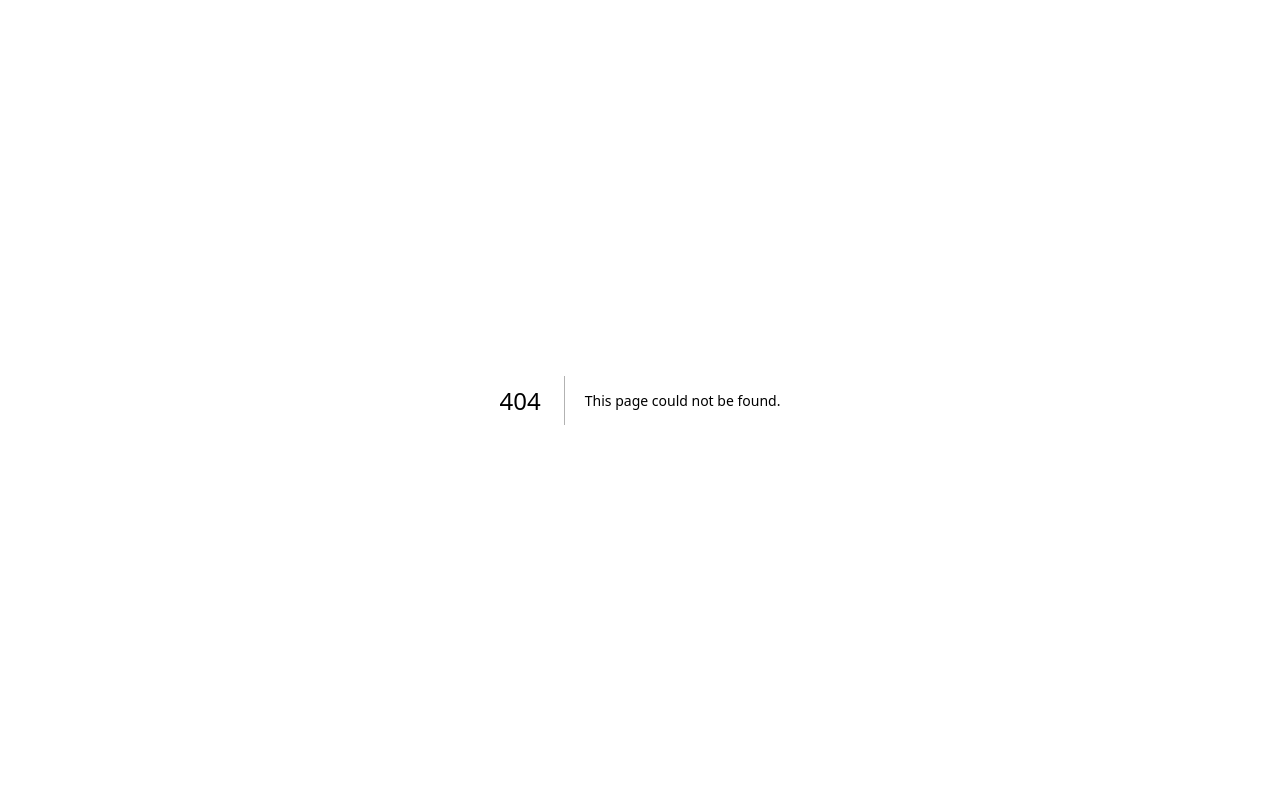
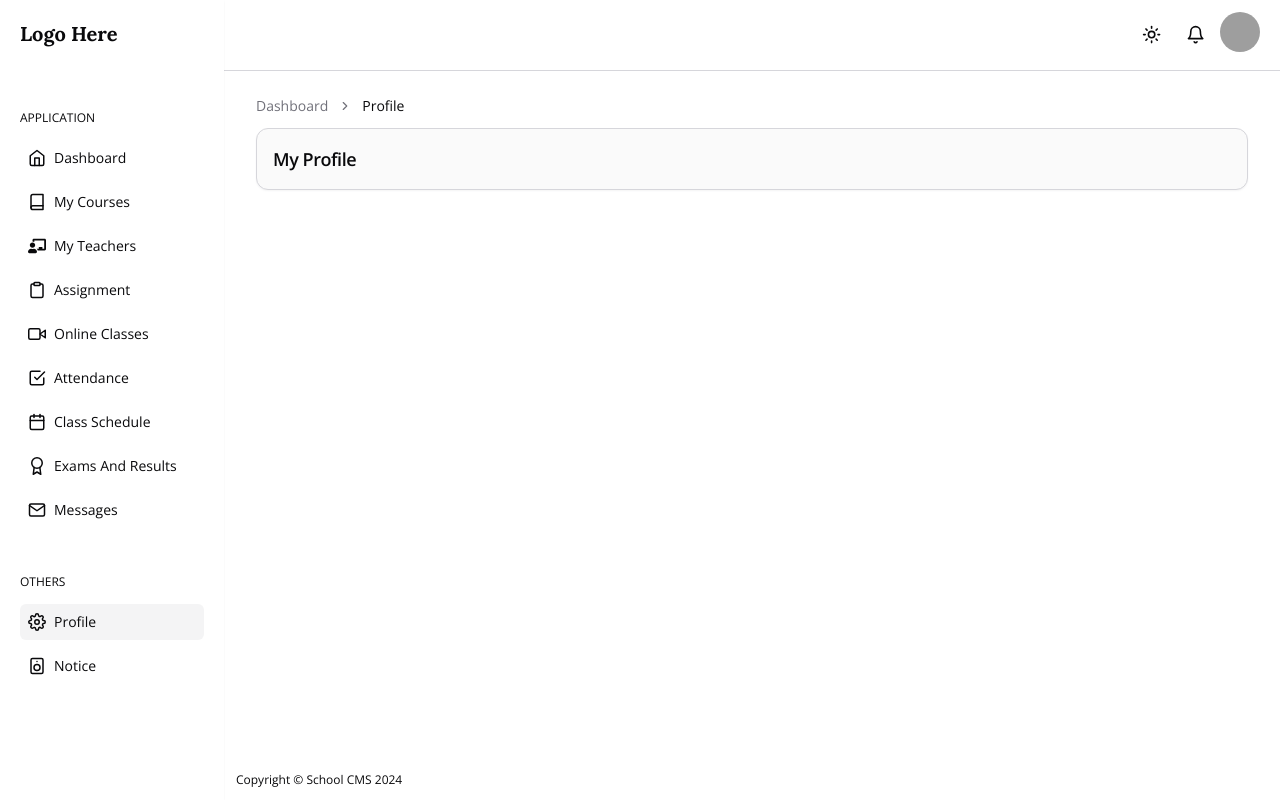
Before and after one commit to Chromax-design/cms, a Next.js app: page /dashboard/profile in a window 1280 px wide. Before the commit this address had no page. Built offline with nearby package versions, Linux system fonts and the light colour scheme; grey boxes are pictures that could not be loaded.

Commit message:
editted the theme

```diff
--- a/app/dashboard/layout.tsx
+++ b/app/dashboard/layout.tsx
@@ -1,3 +1,4 @@
+import Footer from "@/components/DashboardComponents/Footer";
 import Sidebar from "@/components/DashboardComponents/Sidebar";
 import TopBar from "@/components/DashboardComponents/TopBar";
 import { ThemeProvider } from "@/themeProvider";
@@ -13,9 +14,10 @@ const dashboardLayout = ({ children }: { children: React.ReactNode }) => {
       >
         <TopBar />
         <Sidebar />
-        <div className="xl:ml-[14rem] py-[6rem] p-4 lg:px-[2rem] h-full">
+        <div className="xl:ml-[14rem] py-[6rem] p-4 lg:px-[2rem] h-full relative">
           {children}
         </div>
+        <Footer />
       </ThemeProvider>
     </main>
   );
--- a/app/dashboard/page.tsx
+++ b/app/dashboard/page.tsx
@@ -17,14 +17,14 @@ export const metadata: Metadata = {
 const DashboardPage = async () => {
   const session = await auth();
   return (
-    <section className="space-y-3">
+    <section className="space-y-4">
       <BreadCrumb title="Home" />
       <PageTitle title="Dashboard" />
-      <div className="grid grid-cols-12 gap-3 items-center">
+      <div className="grid grid-cols-12 gap-4 items-center">
         <div className="lg:col-span-8 col-span-12">
           <Greeting userName="Kunle" />
         </div>
-        <div className="col-span-12 lg:col-span-4 gap-3 flex flex-col sm:flex-row lg:flex-col">
+        <div className="col-span-12 lg:col-span-4 gap-4 flex flex-col sm:flex-row lg:flex-col">
           <Infocard
             title="courses"
             count={7}
@@ -37,7 +37,7 @@ const DashboardPage = async () => {
           />
         </div>
       </div>
-      <div className="grid grid-cols-12 gap-3">
+      <div className="grid grid-cols-12 gap-4">
         <div className="col-span-12 sm:col-span-5">
           <ProfileInfoCard />
         </div>
--- /dev/null
+++ b/app/dashboard/profile/page.tsx
@@ -0,0 +1,19 @@
+import BreadCrumb from "@/components/DashboardComponents/BreadCrumb";
+import PageTitle from "@/components/DashboardComponents/PageTitle";
+import { Metadata } from "next";
+
+export const metadata: Metadata = {
+  title: "Classroom | Profile",
+  description: "Profile page",
+};
+
+const ProfilePage = () => {
+  return (
+    <section className="space-y-3">
+      <BreadCrumb title="Profile" />
+      <PageTitle title="My Profile" />
+    </section>
+  );
+};
+
+export default ProfilePage;
--- a/app/globals.css
+++ b/app/globals.css
@@ -2,62 +2,66 @@
 @tailwind components;
 @tailwind utilities;
 
+
+
 @layer base {
   :root {
-    --background: 0 0% 100%;
-    --foreground: 0 0% 3.9%;
-    --card: 0 0% 100%;
-    --card-foreground: 0 0% 3.9%;
-    --popover: 0 0% 100%;
-    --popover-foreground: 0 0% 3.9%;
-    --primary: 0 72.2% 50.6%;
-    --primary-foreground: 0 85.7% 97.3%;
-    --secondary: 0 0% 96.1%;
-    --secondary-foreground: 0 0% 9%;
-    --muted: 0 0% 96.1%;
-    --muted-foreground: 0 0% 45.1%;
-    --accent: 0 0% 96.1%;
-    --accent-foreground: 0 0% 9%;
-    --destructive: 0 84.2% 60.2%;
-    --destructive-foreground: 0 0% 98%;
-    --border: 0 0% 89.8%;
-    --input: 0 0% 89.8%;
-    --ring: 0 72.2% 50.6%;
-    --radius: 0rem;
-    --chart-1: 12 76% 61%;
-    --chart-2: 173 58% 39%;
-    --chart-3: 197 37% 24%;
-    --chart-4: 43 74% 66%;
-    --chart-5: 27 87% 67%;
+    --background: 0 0% 100%; /* White */
+    --foreground: 240 10% 3.9%; /* Dark Gray */
+    --card: 0 0% 98%; /* Very Light Gray */
+    --card-foreground: 240 10% 3.9%; /* Dark Gray */
+    --popover: 0 0% 98%; /* Very Light Gray */
+    --popover-foreground: 240 10% 3.9%; /* Dark Gray */
+    --primary: 240 5.9% 10%; /* Dark Blue */
+    --primary-foreground: 0 0% 98%; /* White */
+    --secondary: 240 4.8% 85%; /* Light Blue */
+    --secondary-foreground: 240 5.9% 10%; /* Dark Blue */
+    --muted: 240 4.8% 95.9%; /* Very Light Gray */
+    --muted-foreground: 240 3.8% 46.1%; /* Medium Gray */
+    --accent: 240 4.8% 85%; /* Light Blue */
+    --accent-foreground: 240 5.9% 10%; /* Dark Blue */
+    --destructive: 0 84.2% 60.2%; /* Bright Red */
+    --destructive-foreground: 0 0% 98%; /* White */
+    --border: 240 5.9% 85%; /* Light Gray */
+    --input: 240 5.9% 90%; /* Light Gray */
+    --ring: 240 5.9% 10%; /* Dark Blue */
+    --radius: 0.5rem;
+    --chart-1: 12 76% 61%; /* Orange */
+    --chart-2: 173 58% 39%; /* Teal */
+    --chart-3: 197 37% 24%; /* Blue */
+    --chart-4: 43 74% 66%; /* Yellow */
+    --chart-5: 27 87% 67%; /* Red */
   }
 
   .dark {
-    --background: 0 0% 3.9%;
-    --foreground: 0 0% 98%;
-    --card: 0 0% 3.9%;
-    --card-foreground: 0 0% 98%;
-    --popover: 0 0% 3.9%;
-    --popover-foreground: 0 0% 98%;
-    --primary: 0 72.2% 50.6%;
-    --primary-foreground: 0 85.7% 97.3%;
-    --secondary: 0 0% 14.9%;
-    --secondary-foreground: 0 0% 98%;
-    --muted: 0 0% 14.9%;
-    --muted-foreground: 0 0% 63.9%;
-    --accent: 0 0% 14.9%;
-    --accent-foreground: 0 0% 98%;
-    --destructive: 0 62.8% 30.6%;
-    --destructive-foreground: 0 0% 98%;
-    --border: 0 0% 14.9%;
-    --input: 0 0% 14.9%;
-    --ring: 0 72.2% 50.6%;
-    --chart-1: 220 70% 50%;
-    --chart-2: 160 60% 45%;
-    --chart-3: 30 80% 55%;
-    --chart-4: 280 65% 60%;
-    --chart-5: 340 75% 55%;
+    --background: 240 10% 3.9%; /* Dark Gray */
+    --foreground: 0 0% 98%; /* White */
+    --card: 240 10% 5%; /* Very Dark Gray */
+    --card-foreground: 0 0% 98%; /* White */
+    --popover: 240 10% 5%; /* Very Dark Gray */
+    --popover-foreground: 0 0% 98%; /* White */
+    --primary: 0 0% 98%; /* White */
+    --primary-foreground: 240 5.9% 10%; /* Dark Blue */
+    --secondary: 240 3.7% 20%; /* Medium Dark Gray */
+    --secondary-foreground: 0 0% 98%; /* White */
+    --muted: 240 3.7% 25%; /* Darker Gray */
+    --muted-foreground: 240 5% 64.9%; /* Light Gray */
+    --accent: 240 3.7% 20%; /* Medium Dark Gray */
+    --accent-foreground: 0 0% 98%; /* White */
+    --destructive: 0 62.8% 30.6%; /* Dark Red */
+    --destructive-foreground: 0 0% 98%; /* White */
+    --border: 240 3.7% 20%; /* Medium Dark Gray */
+    --input: 240 3.7% 20%; /* Medium Dark Gray */
+    --ring: 240 5% 50%; /* Light Blue */
+    --chart-1: 12 76% 61%; /* Orange */
+    --chart-2: 173 58% 39%; /* Teal */
+    --chart-3: 197 37% 24%; /* Blue */
+    --chart-4: 43 74% 66%; /* Yellow */
+    --chart-5: 27 87% 67%; /* Red */
   }
 }
+
+
 
 @layer base {
   * {
@@ -74,11 +78,11 @@
 }
 
 ::-webkit-scrollbar-thumb {
-  background-color: rgba(255, 255, 255, 0.1);
+  background-color: rgba(255, 255, 255, 0.5);
   border-radius: 10px;
 }
 
 ::-webkit-scrollbar-track {
-  background: rgba(0, 0, 0, 0.1);
+  background: rgba(0, 0, 0, 0.2);
   border-radius: 10px;
 }
--- /dev/null
+++ b/components/DashboardComponents/Footer.tsx
@@ -0,0 +1,11 @@
+import React from "react";
+
+const Footer = () => {
+  return (
+    <div className="capitalize text-xs xl:fixed xl:ml-[14rem] xl:bottom-0 w-full p-3 bg-background">
+      Copyright &copy; School CMS {new Date().getFullYear()}
+    </div>
+  );
+};
+
+export default Footer;
--- a/components/DashboardComponents/MobileMenu.tsx
+++ b/components/DashboardComponents/MobileMenu.tsx
@@ -43,7 +43,7 @@ const MobileMenu = () => {
                       <Link
                         href={item.link}
                         className={cn(
-                          "capitalize p-2 flex gap-2 items-center hover:bg-muted",
+                          "capitalize p-2 flex gap-2 items-center hover:bg-muted rounded-md",
                           { "bg-muted": isActive }
                         )}
                       >
@@ -67,7 +67,7 @@ const MobileMenu = () => {
                       <Link
                         href={item.link}
                         className={cn(
-                          "capitalize p-2 flex gap-2 items-center hover:bg-muted",
+                          "capitalize p-2 flex gap-2 items-center hover:bg-muted rounded-md",
                           { "bg-muted": isActive }
                         )}
                       >
--- a/components/DashboardComponents/Notice/Columns.tsx
+++ b/components/DashboardComponents/Notice/Columns.tsx
@@ -50,7 +50,7 @@ export const Columns: ColumnDef<NoticeTypes>[] = [
       const data = row.original;
       return (
         <Link href={`/dashboard/notice/${data.id}`}>
-          <FaEye className="text-lg text-slate-600" title="view"/>
+          <FaEye className="text-lg text-primary" title="view"/>
         </Link>
       );
     },
--- a/components/DashboardComponents/Sidebar.tsx
+++ b/components/DashboardComponents/Sidebar.tsx
@@ -16,7 +16,7 @@ const Sidebar = () => {
       <div className="h-screen p-5 space-y-4">
         <Link
           href={"/dashboard"}
-          className={`${LoraFont.className} capitalize`}
+          className={`${LoraFont.className} capitalize text-xl`}
         >
           Logo here
         </Link>
@@ -31,7 +31,7 @@ const Sidebar = () => {
                     href={item.link}
                     key={item.id}
                     className={cn(
-                      "capitalize p-2 flex gap-2 items-center hover:bg-muted",
+                      "capitalize p-2 flex gap-2 items-center hover:bg-muted rounded-md",
                       { "bg-muted": isActive }
                     )}
                   >
@@ -54,7 +54,7 @@ const Sidebar = () => {
                     href={item.link}
                     key={item.id}
                     className={cn(
-                      "capitalize p-2 flex gap-2 items-center hover:bg-muted",
+                      "capitalize p-2 flex gap-2 items-center hover:bg-muted rounded-md",
                       { "bg-muted": isActive }
                     )}
                   >
--- a/components/DashboardComponents/TopBar.tsx
+++ b/components/DashboardComponents/TopBar.tsx
@@ -6,14 +6,12 @@ import NotificationsBar from "./NotificationsBar";
 import { Lora } from "next/font/google";
 import MobileMenu from "./MobileMenu";
 import { ModeToggler } from "./modeToggler";
-import { Button } from "../ui/button";
-import { Volume2Icon } from "lucide-react";
 
 const LoraFont = Lora({ subsets: ["latin"], weight: ["700"] });
 
 const TopBar = () => {
   return (
-    <nav className="bg-background/30 fixed top-0 left-0 w-full py-3 shadow-sm px-5 z-10 border-b backdrop-blur-sm">
+    <nav className="bg-background/30 fixed top-0 left-0 w-full py-3 px-5 z-10 border-b backdrop-blur-sm">
       <div className="flex justify-between items-center">
         <div className="flex gap-2">
           <MobileMenu />
--- a/components/ui/card.tsx
+++ b/components/ui/card.tsx
@@ -9,7 +9,7 @@ const Card = React.forwardRef<
   <div
     ref={ref}
     className={cn(
-      "rounded-lg border bg-card text-card-foreground shadow-sm",
+      "rounded-xl border bg-card text-card-foreground shadow-sm shadow-muted", //rounded-lg
       className
     )}
     {...props}
```
